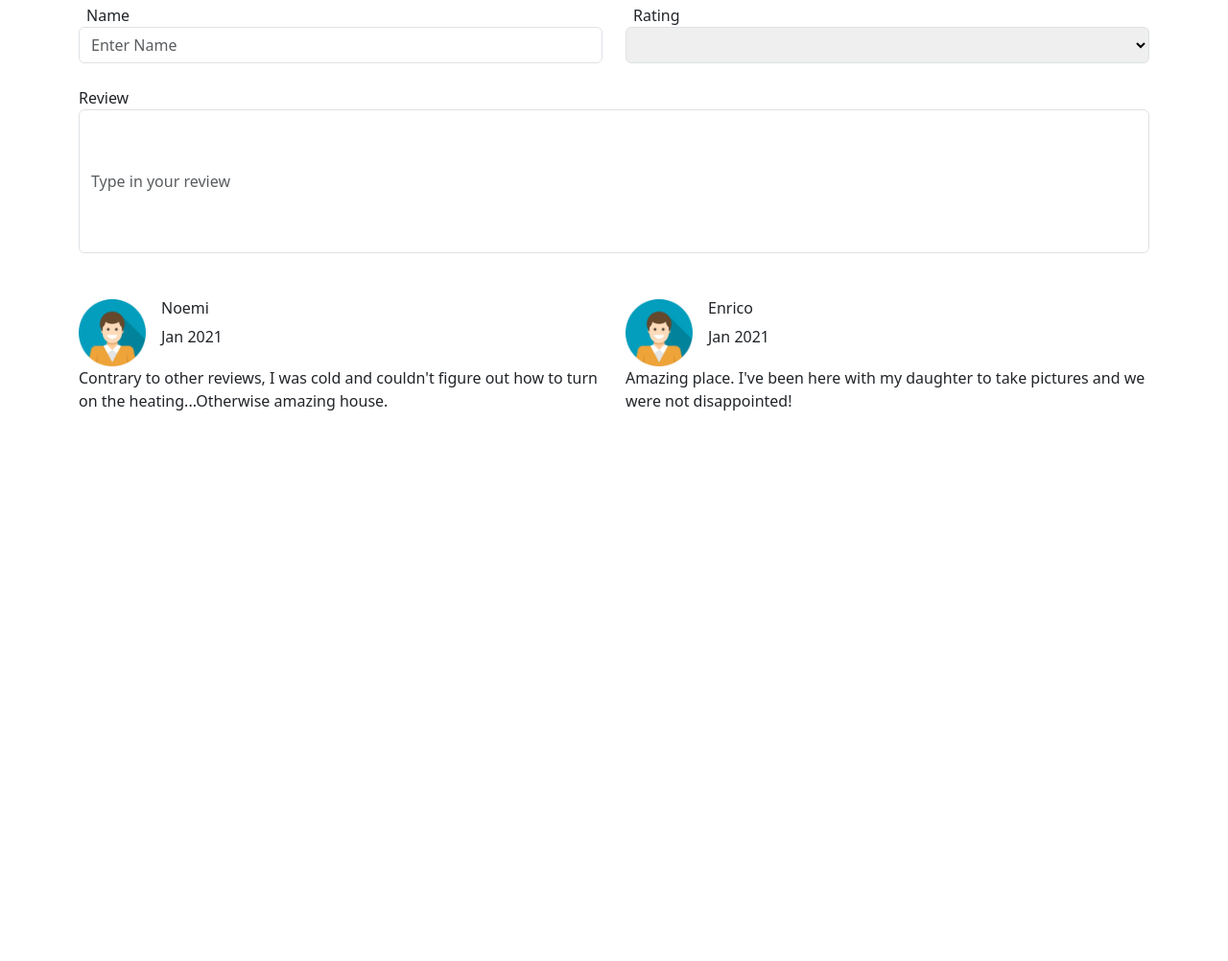
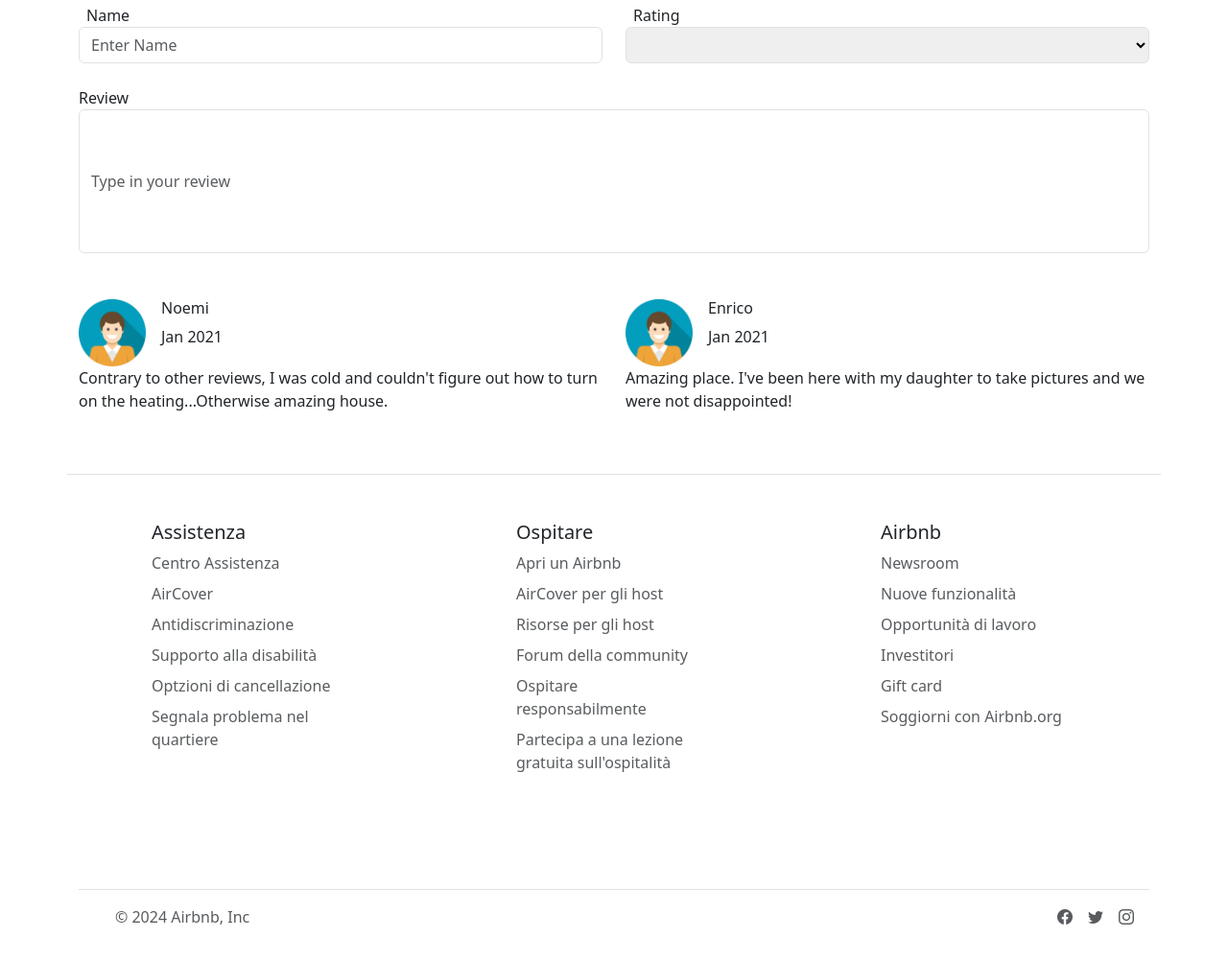
Before and after one commit to valerioman20/Build_Week_2-master, a plain HTML site: page Card.html in a window 1280 px wide. Shown: the part 1345-2347 px from the top of the page at 96% size. Before the commit the page ends 1791 px from the top, so only its background shows below. Drawn offline with nearby package versions, Linux system fonts and the light colour scheme.

Commit message:
inserimento footer pag3

```diff
--- a/Card.html
+++ b/Card.html
@@ -243,6 +243,72 @@
         </div>
     </div>
   </div>
+  <div class="container">
+
+        <!-- primo footer -->
+
+
+        <footer class="row row-cols-1 row-cols-sm-2 row-cols-md-5 py-5 my-5 border-top d-flex justify-content-around ">
+
+            <div class="col mb-3">
+            <h5>Assistenza</h5>
+            <ul class="nav flex-column">
+                <li class="nav-item mb-2"><a href="#" class="nav-link p-0 text-body-secondary">Centro Assistenza</a></li>
+                <li class="nav-item mb-2"><a href="#" class="nav-link p-0 text-body-secondary">AirCover</a></li>
+                <li class="nav-item mb-2"><a href="#" class="nav-link p-0 text-body-secondary">Antidiscriminazione</a></li>
+                <li class="nav-item mb-2"><a href="#" class="nav-link p-0 text-body-secondary">Supporto alla disabilità</a></li>
+                <li class="nav-item mb-2"><a href="#" class="nav-link p-0 text-body-secondary">Optzioni di cancellazione</a></li>
+                <li class="nav-item mb-2"><a href="#" class="nav-link p-0 text-body-secondary">Segnala problema nel quartiere</a></li>
+
+            </ul>
+            </div>
+
+            <div class="col mb-3">
+            <h5>Ospitare</h5>
+            <ul class="nav flex-column">
+                <li class="nav-item mb-2"><a href="#" class="nav-link p-0 text-body-secondary">Apri un Airbnb</a></li>
+                <li class="nav-item mb-2"><a href="#" class="nav-link p-0 text-body-secondary">AirCover per gli host</a></li>
+                <li class="nav-item mb-2"><a href="#" class="nav-link p-0 text-body-secondary">Risorse per gli host</a></li>
+                <li class="nav-item mb-2"><a href="#" class="nav-link p-0 text-body-secondary">Forum della community</a></li>
+                <li class="nav-item mb-2"><a href="#" class="nav-link p-0 text-body-secondary">Ospitare responsabilmente</a></li>
+                <li class="nav-item mb-2"><a href="#" class="nav-link p-0 text-body-secondary">Partecipa a una lezione gratuita sull'ospitalità</a></li>
+
+            </ul>
+            </div>
+
+            <div class="col mb-3">
+            <h5>Airbnb</h5>
+            <ul class="nav flex-column">
+                <li class="nav-item mb-2"><a href="#" class="nav-link p-0 text-body-secondary">Newsroom</a></li>
+                <li class="nav-item mb-2"><a href="#" class="nav-link p-0 text-body-secondary">Nuove funzionalità</a></li>
+                <li class="nav-item mb-2"><a href="#" class="nav-link p-0 text-body-secondary">Opportunità di lavoro</a></li>
+                <li class="nav-item mb-2"><a href="#" class="nav-link p-0 text-body-secondary">Investitori</a></li>
+                <li class="nav-item mb-2"><a href="#" class="nav-link p-0 text-body-secondary">Gift card</a></li>
+                <li class="nav-item mb-2"><a href="#" class="nav-link p-0 text-body-secondary">Soggiorni con Airbnb.org</a></li>
+
+            </ul>
+            </div>
+        </footer>
+
+
+        <!-- secondo footer -->
+
+        <footer class="d-flex flex-wrap justify-content-between align-items-center py-3 my-4 border-top">
+          <div class="col-md-4 d-flex align-items-center">
+            <a href="/" class="mb-3 me-2 mb-md-0 text-body-secondary text-decoration-none lh-1">
+              <svg class="bi" width="30" height="24"><use xlink:href="#bootstrap"></use></svg>
+            </a>
+            <span class="mb-3 mb-md-0 text-body-secondary">© 2024 Airbnb, Inc </span>
+          </div>
+
+          <ul class="nav col-md-4 justify-content-end list-unstyled d-flex">
+            <li class="ms-3"><a class="text-body-secondary" href="#"><i class="bi bi-facebook"></i></a></li>
+            <li class="ms-3"><a class="text-body-secondary" href="#"><i class="bi bi-twitter"></i></a></li>
+            <li class="ms-3"><a class="text-body-secondary" href="#"><i class="bi bi-instagram"></i></a></li>
+            <li class="ms-3"><a class="text-body-secondary" href="#"></a></li>
+          </ul>
+        </footer>
+      </div>
 
   <script type="module" src="https://unpkg.com/ionicons@7.1.0/dist/ionicons/ionicons.esm.js"></script>
   <script nomodule src="https://unpkg.com/ionicons@7.1.0/dist/ionicons/ionicons.js"></script>
```
Also changed, not shown: Card_list.html (+1 -3 lines).
